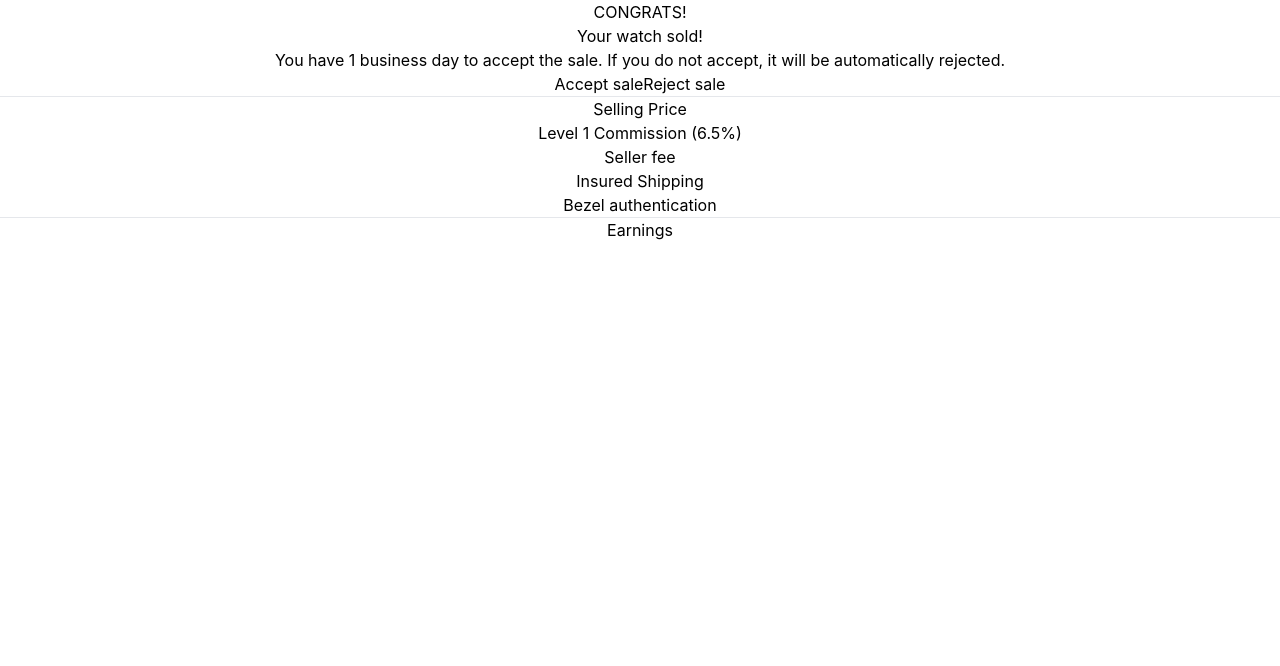
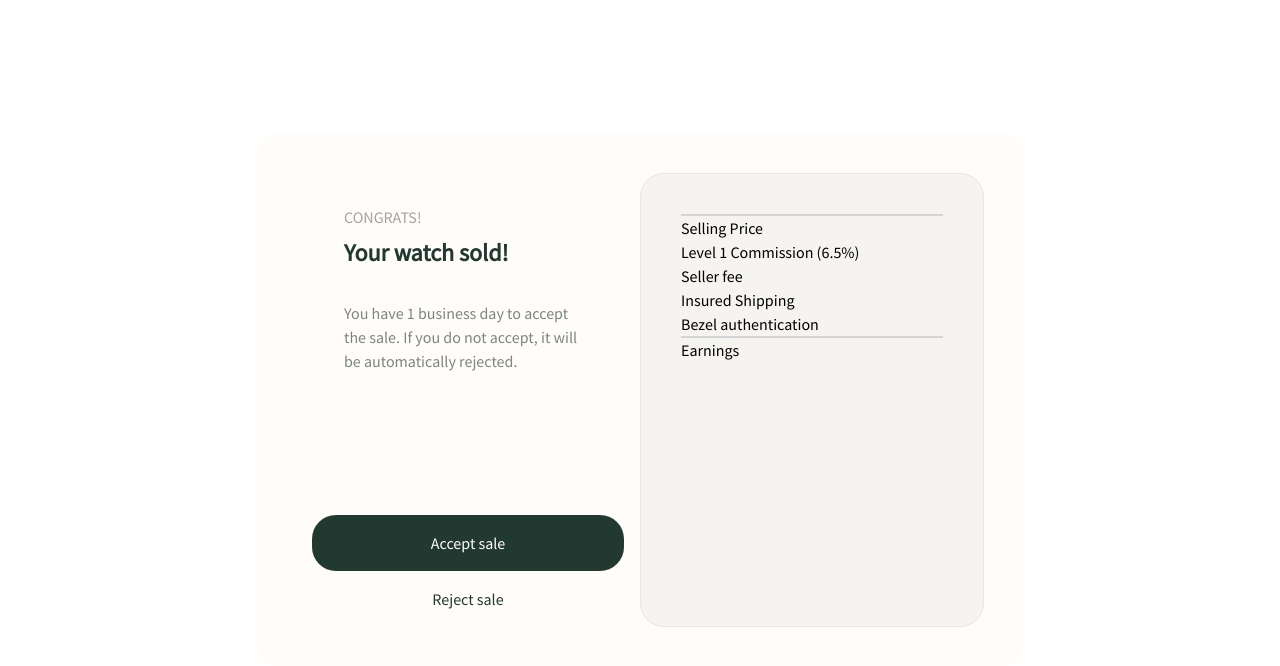
Before and after one commit to YichenGuo2002/Bezel-E-commerce-Model, a React (Create React App) app: page / in a window 1280 px wide. Shown: the top 666 px of the page. Built offline with nearby package versions, Linux system fonts and the light colour scheme.

Commit message:
styled action panel

```diff
--- a/public/index.html
+++ b/public/index.html
@@ -9,12 +9,14 @@
       name="description"
       content="Web site created using create-react-app"
     />
-    <link rel="apple-touch-icon" href="%PUBLIC_URL%/logo192.png" />
+    <link rel="preconnect" href="https://fonts.googleapis.com">
+    <link rel="preconnect" href="https://fonts.gstatic.com" crossorigin>
+    <link href="https://fonts.googleapis.com/css2?family=Source+Sans+Pro&display=swap" rel="stylesheet">
+
     <!--
       manifest.json provides metadata used when your web app is installed on a
       user's mobile device or desktop. See https://developers.google.com/web/fundamentals/web-app-manifest/
     -->
-    <link rel="manifest" href="%PUBLIC_URL%/manifest.json" />
     <!--
       Notice the use of %PUBLIC_URL% in the tags above.
       It will be replaced with the URL of the `public` folder during the build.
--- a/src/App.css
+++ b/src/App.css
@@ -1,3 +1,4 @@
+@import url('https://fonts.googleapis.com/css2?family=Roboto&display=swap');
 
 .App {
   text-align: center;
@@ -37,3 +38,27 @@
     transform: rotate(360deg);
   }
 }
+
+.bg-popup{
+  background-color: #fffcf9;
+}
+
+.text-popup{
+  color: #fffcf9;
+}
+
+.bg-watch{
+  background-color: #f6f4f1;
+}
+
+.bg-btn{
+  background-color: #223932;
+}
+
+.text-btn{
+  color: #223932;
+}
+
+.text-btn-sm{
+  color:#798782;
+}
--- a/src/App.js
+++ b/src/App.js
@@ -1,30 +1,37 @@
-import './App.css';
-import './style.css';
+import './App.css'; // page css
+import './style.css'; // tailwind css script
 
 function App() {
   return (
-    <div className="App">
-      <div className = "actionPanel">
-        <h3>CONGRATS!</h3>
-        <h1>Your watch sold!</h1>
-        <h5>You have 1 business day to accept the sale.
+    <div className = "fixed top-0 left-0 w-full h-full flex items-center justify-center font-sans">
+      <div className="popUp bg-popup w-3/5 h-4/6 grid grid-cols-2 rounded-3xl p-10">
+
+        <div className = "actionPanel h-full flex flex-col place-content-between pl-4 pr-4">
+          <div className = "p-8">
+            <p className = "text-base mb-2 text-neutral-400">CONGRATS!</p>
+            <p className = "text-2xl mb-8 text-btn font-bold">Your watch sold!</p>
+            <p className = "text-base text-btn-sm">You have 1 business day to accept the sale.
               If you do not accept, it will be automatically rejected.
-        </h5>
-        <button>Accept sale</button>
-        <button>Reject sale</button>
+            </p>
+          </div>
+          <div className = "">
+            <button className = "w-full bg-btn text-popup rounded-3xl p-4">Accept sale</button>
+            <button className = "w-full text-btn rounded-3xl p-4">Reject sale</button>
+          </div>
         </div>
 
-      <div className = "productPanel">
-      <hr/>
+        <div className = "productPanel h-full border bg-watch rounded-3xl p-10">
+          <hr className = "border border-neutral-300"/>
           <h3>Selling Price</h3>
           <h3>Level 1 Commission (6.5%)</h3>
           <h3>Seller fee</h3>
           <h3>Insured Shipping</h3>
           <h3>Bezel authentication</h3>
-      <hr/>
+          <hr className = "border border-neutral-300"/>
           <h3>Earnings</h3>
         </div>
 
+      </div>
     </div>
   );
 }
--- a/src/style.css
+++ b/src/style.css
@@ -6,6 +6,10 @@
 1. Prevent padding and border from affecting element width. (https://github.com/mozdevs/cssremedy/issues/4)
 2. Allow adding a border to an element by just adding a border-width. (https://github.com/tailwindcss/tailwindcss/pull/116)
 */
+
+@import "tailwindcss/base";
+@import "tailwindcss/components";
+@import "tailwindcss/utilities";
 
 *,
 ::before,
--- a/tailwind.config.js
+++ b/tailwind.config.js
@@ -3,6 +3,9 @@ module.exports = {
   content: ["./src/**/*.{html,js}"],
   theme: {
     extend: {},
+    fontFamily: {
+      sans: ['Source Sans Pro', 'sans-serif'],
+    },
   },
   plugins: [],
 }
```
Lines whose indentation alone changed are shown as unchanged.
